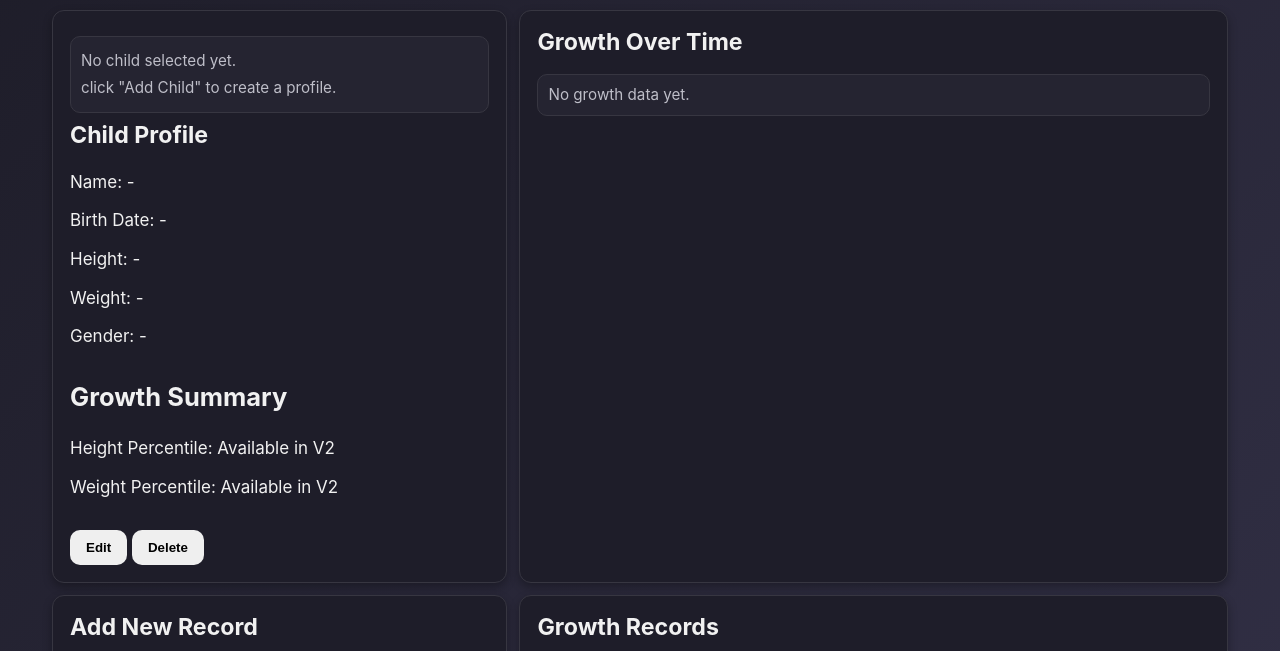
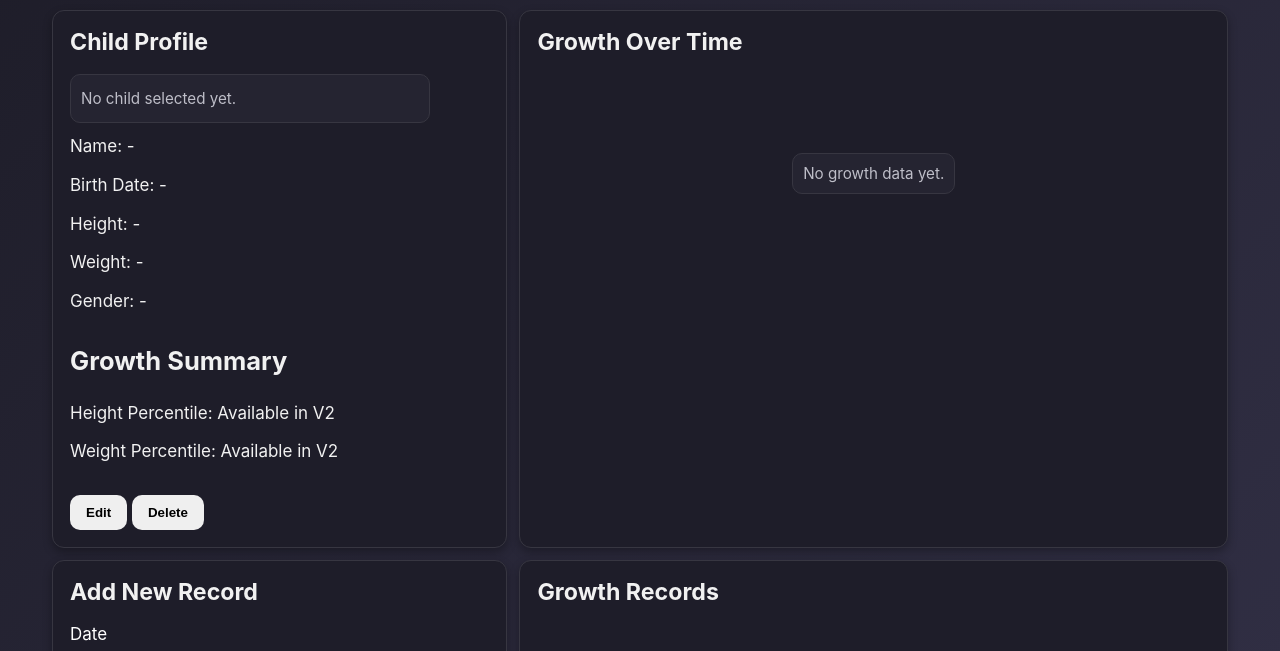
Before and after one commit to nathanjkim-codes/nestly-parental-tracker, a plain HTML site: page index.html in a window 1280 px wide. Shown: the part 77-728 px from the top of the page. Drawn offline with nearby package versions, Linux system fonts and the light colour scheme.

Commit message:
refactor(profile): improve child profile structure

```diff
--- a/css/style.css
+++ b/css/style.css
@@ -129,10 +129,15 @@ body {
 }
 
 .growth-chart {
+  min-height: 220px;
+}
+
+.chart-container {
   display: flex;
-  flex-direction: column;
+  justify-content: center;
+  align-items: center;
 
-  min-height: 220px;
+  min-height: 190px;
 }
 
 #growthChart {
@@ -140,10 +145,8 @@ body {
 }
 
 .empty-chart-message {
-  align-self: center;
   padding: 10px;
-  margin-top: auto;
-  margin-bottom: auto;
+  margin-bottom: 6px;
   border-radius: 10px;
   background-color: rgb(37, 36, 49);
   border: 1px solid rgb(55, 54, 65);
--- a/index.html
+++ b/index.html
@@ -31,16 +31,13 @@
     <!-- Dashboard -->
     <main id="dashboard">
       <section class="card child-profile" id="child-profile">
-        <div class="profile-container">
-          <p class="empty-profile-message">
-            No child selected yet.
-            <br />
-            click "Add Child" to create a profile.
-          </p>
-        </div>
-
         <div class="card-content">
           <h3>Child Profile</h3>
+
+          <div class="profile-container">
+            <p class="empty-profile-message">No child selected yet.</p>
+          </div>
+
           <p class="child-name">Name: -</p>
           <p class="child-birth">Birth Date: -</p>
           <p class="child-height">Height: -</p>
```
